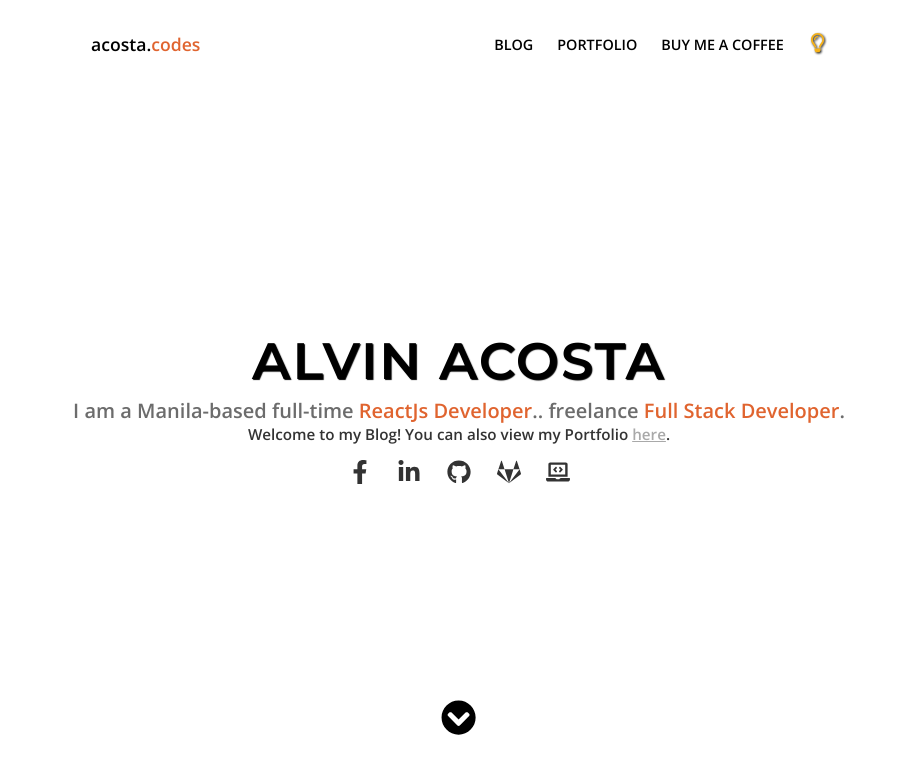
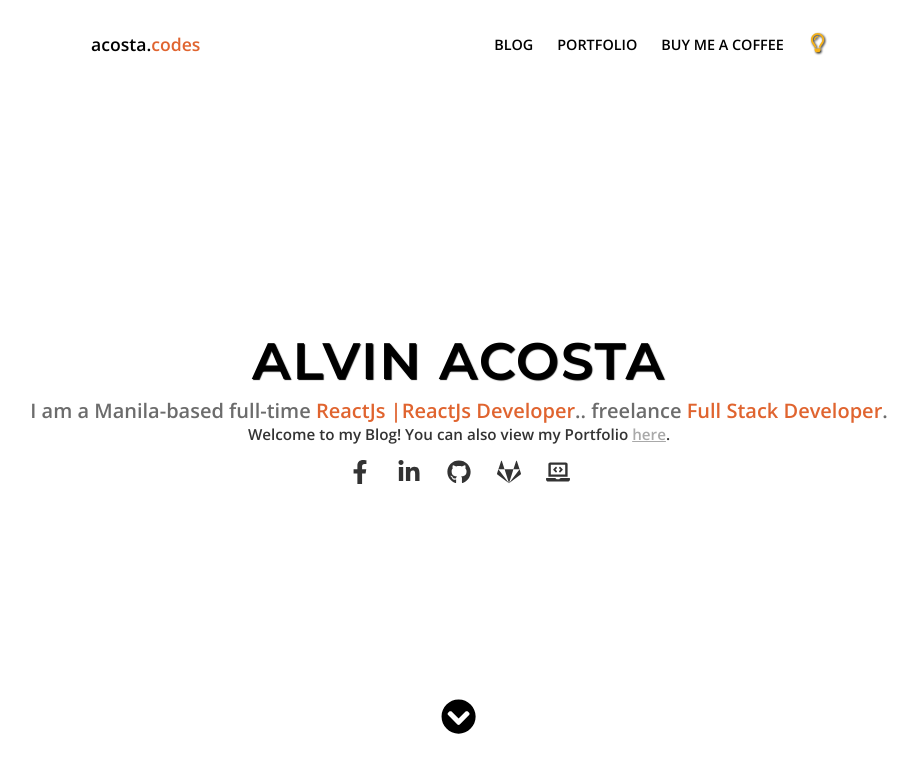
Before and after one commit to Exx-hub/acosta-codes-blog, a Next.js app: page / in a window 1280 px wide. Shown: the top 774 px of the page, without its empty margins (181-1099 px from the left). Built offline with nearby package versions, Linux system fonts and the light colour scheme.

Commit message:
try adding react-typed again

```diff
--- a/components/Main.tsx
+++ b/components/Main.tsx
@@ -3,6 +3,7 @@
 
 import styles from "../styles/Main.module.css";
 import Link from "next/link";
+import Typed from "react-typed";
 
 function Main() {
   return (
@@ -10,7 +11,16 @@
       <section className={styles.mainContent}>
         <h1>ALVIN ACOSTA</h1>
         <p>
-          I am a Manila-based full-time <span>ReactJs Developer</span>
+          I am a Manila-based full-time{" "}
+          <span>
+            <Typed
+              strings={["ReactJs Developer"]}
+              loop
+              typeSpeed={100}
+              backSpeed={180}
+            />
+            ReactJs Developer
+          </span>
           .. freelance <span>Full Stack Developer</span>.
         </p>
         <p className={styles.plugin}>
--- a/package.json
+++ b/package.json
@@ -22,6 +22,7 @@
     "react-icons": "^4.7.1",
     "react-markdown": "^8.0.4",
     "react-syntax-highlighter": "^15.5.0",
+    "react-typed": "^1.2.0",
     "typescript": "4.9.4"
   }
 }
--- a/styles/Main.module.css
+++ b/styles/Main.module.css
@@ -1,5 +1,5 @@
 .mainContainer {
-  height: calc(100vh - 87.1875px);
+  height: calc(100vh - 87.6px);
   display: flex;
   justify-content: center;
   align-items: center;
```
Also changed, not shown: 1 other file (tests, documents, lock files or other folders).
